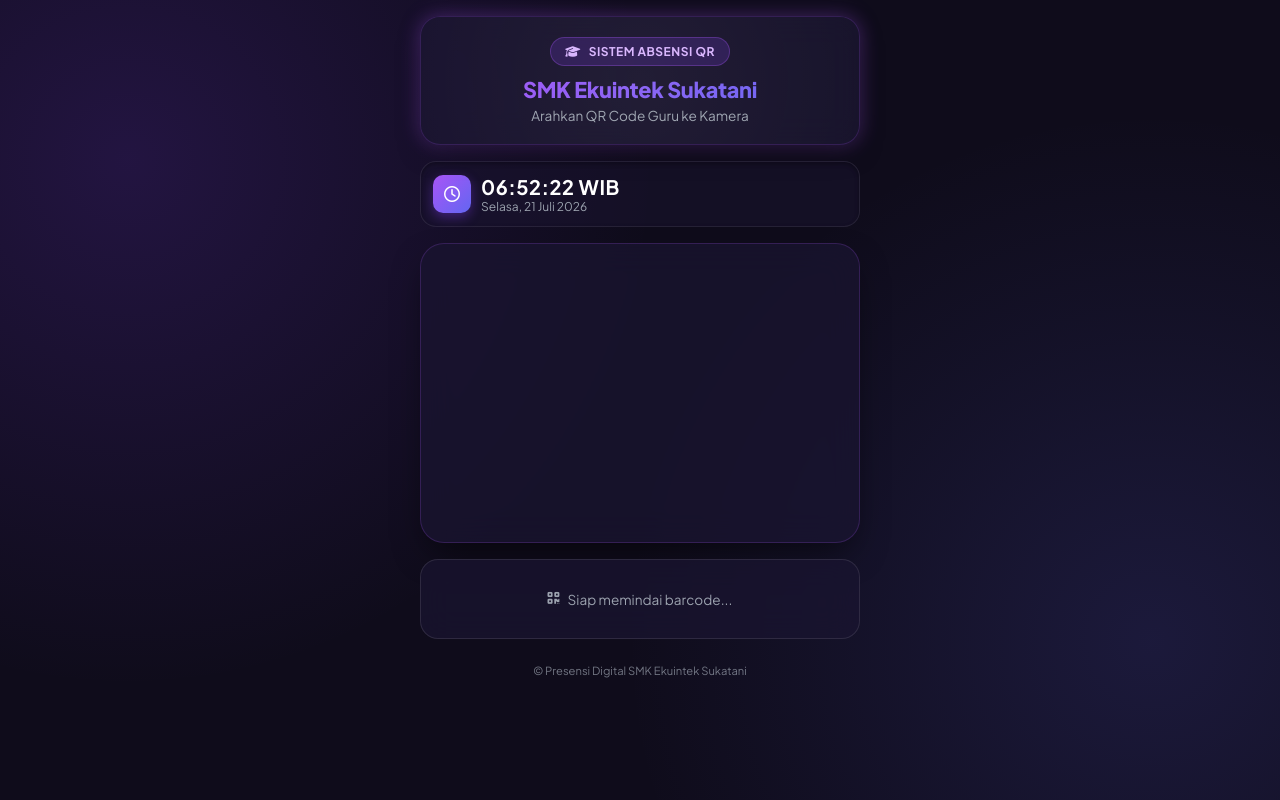
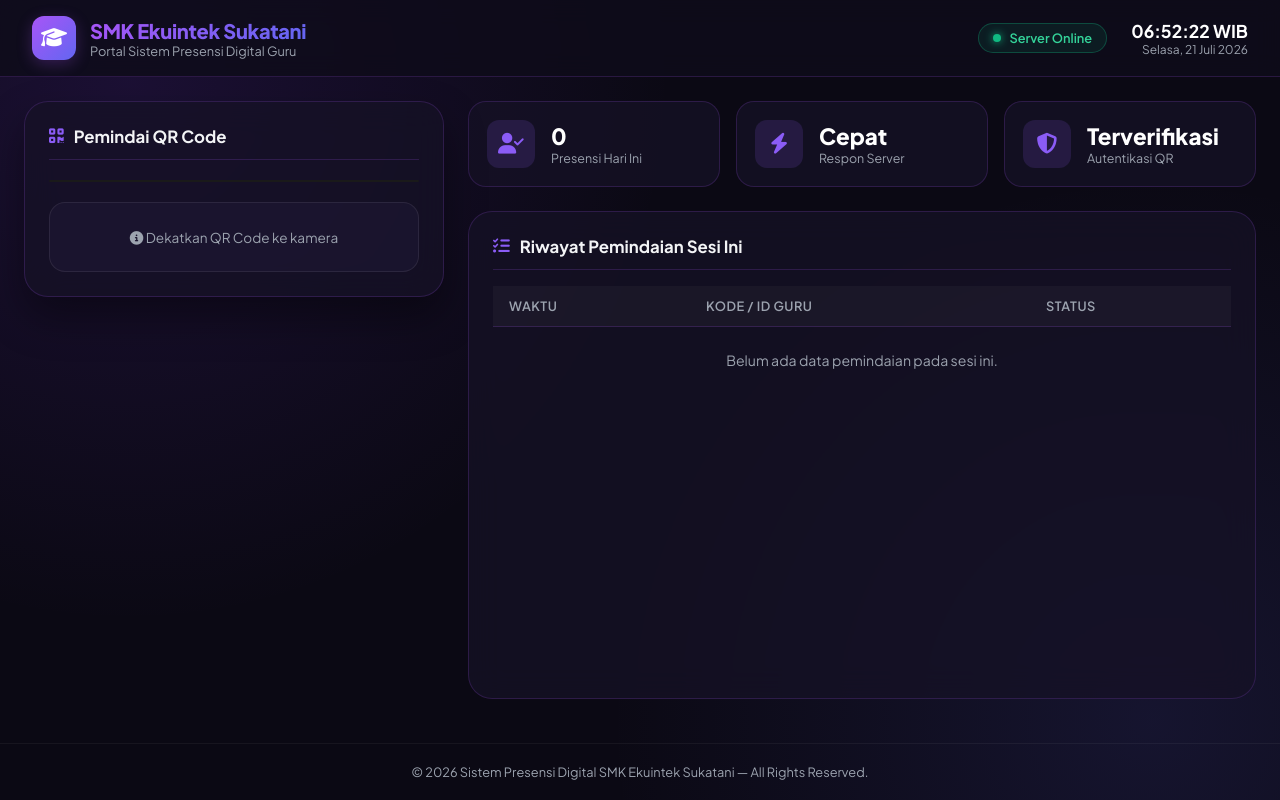
Before and after one commit to sayadesa12-web/Absensi-Sekolah, a plain HTML site: page index.html in a window 1280 px wide. Drawn offline with Linux system fonts and the light colour scheme; a script that the page names is missing.

Commit message:
Update index.html

```diff
--- a/index.html
+++ b/index.html
@@ -2,8 +2,8 @@
 <html lang="id">
 <head>
   <meta charset="UTF-8">
-  <meta name="viewport" content="width=device-width, initial-scale=1.0, maximum-scale=1.0, user-scalable=no">
-  <title>Presensi Digital - SMK Ekuintek Sukatani</title>
+  <meta name="viewport" content="width=device-width, initial-scale=1.0">
+  <title>Dashboard Presensi Digital - SMK Ekuintek Sukatani</title>
 
   <!-- Font & Icons -->
   <link rel="preconnect" href="https://fonts.googleapis.com">
@@ -16,11 +16,13 @@
 
   <style>
     :root {
-      --bg-dark: #0f0c1b;
-      --card-bg: rgba(26, 20, 48, 0.75);
-      --primary-purple: #7c3aed;
+      --bg-dark: #0b0914;
+      --panel-bg: rgba(22, 18, 38, 0.75);
+      --card-bg: rgba(30, 24, 52, 0.6);
+      --primary-purple: #8b5cf6;
       --primary-gradient: linear-gradient(135deg, #a855f7 0%, #6366f1 100%);
-      --accent-glow: rgba(168, 85, 247, 0.35);
+      --accent-glow: rgba(168, 85, 247, 0.25);
+      --border-color: rgba(168, 85, 247, 0.18);
       --text-main: #f3f4f6;
       --text-sub: #9ca3af;
       --success: #10b981;
@@ -32,259 +34,436 @@
       margin: 0;
       padding: 0;
       font-family: 'Plus Jakarta Sans', sans-serif;
-      -webkit-tap-highlight-color: transparent;
     }
 
     body {
       background-color: var(--bg-dark);
       background-image:
-        radial-gradient(circle at 10% 20%, rgba(124, 58, 237, 0.18) 0%, transparent 40%),
-        radial-gradient(circle at 90% 80%, rgba(99, 102, 241, 0.15) 0%, transparent 40%);
+        radial-gradient(circle at 10% 10%, rgba(124, 58, 237, 0.15) 0%, transparent 40%),
+        radial-gradient(circle at 90% 90%, rgba(99, 102, 241, 0.12) 0%, transparent 40%);
       background-attachment: fixed;
       color: var(--text-main);
       min-height: 100vh;
       display: flex;
       flex-direction: column;
-      align-items: center;
-      padding: 16px;
     }
 
-    /* Container Utama */
-    .app-container {
+    /* Web Navbar */
+    .web-navbar {
       width: 100%;
-      max-width: 440px;
+      background: rgba(15, 12, 27, 0.85);
+      backdrop-filter: blur(12px);
+      border-bottom: 1px solid var(--border-color);
+      padding: 16px 32px;
       display: flex;
-      flex-direction: column;
-      gap: 16px;
+      justify-content: space-between;
+      align-items: center;
+      position: sticky;
+      top: 0;
+      z-index: 100;
     }
 
-    /* Header & Identitas Sekolah */
-    .header-card {
-      background: var(--card-bg);
-      backdrop-filter: blur(16px);
-      -webkit-backdrop-filter: blur(16px);
-      border: 1px solid rgba(168, 85, 247, 0.2);
-      border-radius: 20px;
-      padding: 20px 16px;
-      text-align: center;
-      position: relative;
-      overflow: hidden;
-      box-shadow: 0 10px 30px -10px rgba(0, 0, 0, 0.5), 0 0 20px var(--accent-glow);
+    .brand-section {
+      display: flex;
+      align-items: center;
+      gap: 14px;
     }
 
-    .header-card::before {
-      content: '';
-      position: absolute;
-      top: -50%;
-      left: -50%;
-      width: 200%;
-      height: 200%;
-      background: radial-gradient(circle, rgba(255,255,255,0.05) 0%, transparent 60%);
-      pointer-events: none;
+    .brand-icon {
+      width: 44px;
+      height: 44px;
+      background: var(--primary-gradient);
+      border-radius: 12px;
+      display: flex;
+      align-items: center;
+      justify-content: center;
+      font-size: 1.3rem;
+      color: #fff;
+      box-shadow: 0 4px 15px var(--accent-glow);
     }
 
-    .school-badge {
-      display: inline-flex;
-      align-items: center;
-      gap: 8px;
-      background: rgba(124, 58, 237, 0.2);
-      border: 1px solid rgba(168, 85, 247, 0.3);
-      color: #d8b4fe;
-      padding: 6px 14px;
-      border-radius: 30px;
-      font-size: 0.75rem;
-      font-weight: 700;
-      letter-spacing: 0.5px;
-      text-transform: uppercase;
-      margin-bottom: 10px;
-    }
-
-    .school-name {
-      font-size: 1.35rem;
+    .brand-title {
+      font-size: 1.25rem;
       font-weight: 800;
       background: var(--primary-gradient);
       -webkit-background-clip: text;
       -webkit-text-fill-color: transparent;
       letter-spacing: -0.3px;
-      margin-bottom: 4px;
     }
 
-    .app-subtitle {
-      font-size: 0.85rem;
+    .brand-subtitle {
+      font-size: 0.8rem;
       color: var(--text-sub);
     }
 
-    /* Card Jam Real-time */
-    .time-card {
-      background: rgba(26, 20, 48, 0.5);
-      border: 1px solid rgba(255, 255, 255, 0.08);
-      border-radius: 16px;
-      padding: 12px;
+    .nav-status {
       display: flex;
-      justify-content: space-between;
       align-items: center;
-      box-shadow: inset 0 2px 4px rgba(0,0,0,0.3);
+      gap: 24px;
     }
 
-    .time-info {
-      display: flex;
+    .status-badge {
+      display: inline-flex;
       align-items: center;
-      gap: 10px;
+      gap: 8px;
+      background: rgba(16, 185, 129, 0.1);
+      border: 1px solid rgba(16, 185, 129, 0.3);
+      color: #34d399;
+      padding: 6px 14px;
+      border-radius: 20px;
+      font-size: 0.8rem;
+      font-weight: 600;
     }
 
-    .time-icon {
-      width: 38px;
-      height: 38px;
-      background: var(--primary-gradient);
-      border-radius: 10px;
-      display: flex;
-      align-items: center;
-      justify-content: center;
-      color: white;
-      font-size: 1rem;
-      box-shadow: 0 4px 12px rgba(124, 58, 237, 0.4);
+    .status-dot {
+      width: 8px;
+      height: 8px;
+      background-color: var(--success);
+      border-radius: 50%;
+      box-shadow: 0 0 8px var(--success);
     }
 
-    .clock-display {
-      font-size: 1.25rem;
+    .clock-container {
+      text-align: right;
+    }
+
+    .clock-time {
+      font-size: 1.1rem;
       font-weight: 700;
-      letter-spacing: 0.5px;
       color: #fff;
     }
 
-    .date-display {
+    .clock-date {
       font-size: 0.75rem;
       color: var(--text-sub);
     }
 
-    /* Frame Scanner Camera */
-    .scanner-card {
-      background: var(--card-bg);
+    /* Main Container */
+    .dashboard-container {
+      max-width: 1280px;
+      width: 100%;
+      margin: 24px auto;
+      padding: 0 24px;
+      display: grid;
+      grid-template-columns: 420px 1fr;
+      gap: 24px;
+      flex: 1;
+    }
+
+    /* Left Panel - Scanner */
+    .panel-scanner {
+      background: var(--panel-bg);
       backdrop-filter: blur(16px);
-      -webkit-backdrop-filter: blur(16px);
-      border: 1px solid rgba(168, 85, 247, 0.2);
+      border: 1px solid var(--border-color);
       border-radius: 24px;
-      padding: 16px;
-      position: relative;
-      box-shadow: 0 15px 35px -10px rgba(0, 0, 0, 0.6);
-      min-height: 300px;
+      padding: 24px;
       display: flex;
       flex-direction: column;
-      justify-content: center;
+      gap: 20px;
+      box-shadow: 0 20px 40px rgba(0, 0, 0, 0.4);
+      height: fit-content;
+    }
+
+    .panel-header {
+      display: flex;
+      align-items: center;
+      gap: 10px;
+      font-size: 1.05rem;
+      font-weight: 700;
+      color: var(--text-main);
+      border-bottom: 1px solid var(--border-color);
+      padding-bottom: 12px;
+    }
+
+    .panel-header i {
+      color: var(--primary-purple);
     }
 
     #reader {
       width: 100%;
       border-radius: 16px;
       overflow: hidden;
-      border: none !important;
       background: #000;
+      border: 1px solid rgba(255, 255, 255, 0.1);
     }
 
     #reader video {
       object-fit: cover !important;
-      border-radius: 16px;
       width: 100% !important;
     }
 
-    /* Card Response Status */
-    .result-card {
+    .btn-start {
+      background: var(--primary-gradient);
+      color: #fff;
+      border: none;
+      padding: 14px 24px;
+      border-radius: 14px;
+      font-weight: 700;
+      font-size: 0.95rem;
+      cursor: pointer;
+      box-shadow: 0 8px 20px var(--accent-glow);
+      display: flex;
+      align-items: center;
+      justify-content: center;
+      gap: 10px;
+      transition: all 0.2s;
+      width: 100%;
+    }
+
+    .btn-start:hover {
+      opacity: 0.95;
+      transform: translateY(-1px);
+    }
+
+    .status-card {
       background: var(--card-bg);
-      backdrop-filter: blur(16px);
-      -webkit-backdrop-filter: blur(16px);
-      border: 1px solid rgba(255, 255, 255, 0.1);
-      border-radius: 18px;
+      border: 1px solid rgba(255, 255, 255, 0.08);
+      border-radius: 16px;
       padding: 16px;
       text-align: center;
-      transition: all 0.3s cubic-bezier(0.4, 0, 0.2, 1);
-      min-height: 80px;
+      min-height: 70px;
       display: flex;
       align-items: center;
       justify-content: center;
     }
 
-    .status-standby {
-      color: var(--text-sub);
-      font-size: 0.85rem;
+    /* Right Panel - Log & Analytics */
+    .panel-content {
+      display: flex;
+      flex-direction: column;
+      gap: 24px;
+    }
+
+    .stats-grid {
+      display: grid;
+      grid-template-columns: repeat(3, 1fr);
+      gap: 16px;
+    }
+
+    .stat-card {
+      background: var(--panel-bg);
+      border: 1px solid var(--border-color);
+      border-radius: 18px;
+      padding: 18px;
       display: flex;
       align-items: center;
-      gap: 8px;
+      gap: 16px;
     }
 
-    .status-success {
-      color: var(--success);
-      font-weight: 600;
-      animation: popIn 0.3s ease;
+    .stat-icon {
+      width: 48px;
+      height: 48px;
+      border-radius: 12px;
+      background: rgba(139, 92, 246, 0.15);
+      color: var(--primary-purple);
+      display: flex;
+      align-items: center;
+      justify-content: center;
+      font-size: 1.3rem;
     }
 
-    .status-error {
-      color: var(--error);
-      font-weight: 600;
-      animation: popIn 0.3s ease;
+    .stat-val {
+      font-size: 1.4rem;
+      font-weight: 800;
+      color: #fff;
     }
 
-    @keyframes popIn {
-      0% { transform: scale(0.9); opacity: 0; }
-      100% { transform: scale(1); opacity: 1; }
+    .stat-lbl {
+      font-size: 0.78rem;
+      color: var(--text-sub);
     }
 
-    .footer-text {
+    /* Log Table */
+    .table-card {
+      background: var(--panel-bg);
+      backdrop-filter: blur(16px);
+      border: 1px solid var(--border-color);
+      border-radius: 24px;
+      padding: 24px;
+      flex: 1;
+      display: flex;
+      flex-direction: column;
+      gap: 16px;
+    }
+
+    .table-container {
+      width: 100%;
+      overflow-x: auto;
+    }
+
+    table {
+      width: 100%;
+      border-collapse: collapse;
+      text-align: left;
+    }
+
+    th {
+      background: rgba(255, 255, 255, 0.03);
+      color: var(--text-sub);
+      font-size: 0.8rem;
+      font-weight: 600;
+      padding: 12px 16px;
+      border-bottom: 1px solid var(--border-color);
+      text-transform: uppercase;
+      letter-spacing: 0.5px;
+    }
+
+    td {
+      padding: 14px 16px;
+      border-bottom: 1px solid rgba(255, 255, 255, 0.05);
+      font-size: 0.88rem;
+    }
+
+    tr:last-child td {
+      border-bottom: none;
+    }
+
+    .badge-scan {
+      background: rgba(16, 185, 129, 0.15);
+      color: #34d399;
+      padding: 4px 10px;
+      border-radius: 20px;
+      font-size: 0.75rem;
+      font-weight: 600;
+    }
+
+    .footer-web {
       text-align: center;
-      font-size: 0.7rem;
+      padding: 20px;
+      font-size: 0.8rem;
       color: var(--text-sub);
-      margin-top: 8px;
-      opacity: 0.7;
+      border-top: 1px solid rgba(255, 255, 255, 0.05);
+      margin-top: 20px;
+    }
+
+    /* Responsive adjustment */
+    @media (max-width: 992px) {
+      .dashboard-container {
+        grid-template-columns: 1fr;
+      }
+      .stats-grid {
+        grid-template-columns: 1fr;
+      }
+      .nav-status {
+        display: none;
+      }
     }
   </style>
 </head>
 <body>
 
-  <div class="app-container">
-
-    <!-- Header Identitas -->
-    <div class="header-card">
-      <div class="school-badge">
-        <i class="fa-solid fa-graduation-cap"></i> Sistem Absensi QR
+  <!-- Web Navbar Header -->
+  <header class="web-navbar">
+    <div class="brand-section">
+      <div class="brand-icon">
+        <i class="fa-solid fa-graduation-cap"></i>
       </div>
-      <h1 class="school-name">SMK Ekuintek Sukatani</h1>
-      <p class="app-subtitle">Arahkan QR Code Guru ke Kamera</p>
+      <div>
+        <div class="brand-title">SMK Ekuintek Sukatani</div>
+        <div class="brand-subtitle">Portal Sistem Presensi Digital Guru</div>
+      </div>
     </div>
 
-    <!-- Jam Real-time -->
-    <div class="time-card">
-      <div class="time-info">
-        <div class="time-icon">
-          <i class="fa-regular fa-clock"></i>
+    <div class="nav-status">
+      <div class="status-badge">
+        <span class="status-dot"></span> Server Online
       </div>
+      <div class="clock-container">
+        <div class="clock-time" id="clock">00:00:00 WIB</div>
+        <div class="clock-date" id="date">Hari, Tanggal Bulan Tahun</div>
+      </div>
+    </div>
+  </header>
+
+  <!-- Dashboard Main Layout -->
+  <main class="dashboard-container">
+
+    <!-- Left Column: Scanner -->
+    <section class="panel-scanner">
+      <div class="panel-header">
+        <i class="fa-solid fa-qrcode"></i> Pemindai QR Code
+      </div>
+
+      <div id="reader"></div>
+
+      <button class="btn-start" id="start-btn" onclick="startScanner()">
+        <i class="fa-solid fa-camera"></i> Buka Kamera Scanner
+      </button>
+
+      <div class="status-card" id="result-box">
+        <div style="color: var(--text-sub); font-size: 0.85rem;">
+          <i class="fa-solid fa-info-circle"></i> Dekatkan QR Code ke kamera
+        </div>
+      </div>
+    </section>
+
+    <!-- Right Column: Live Table & Stats -->
+    <section class="panel-content">
+
+      <!-- Stats Cards -->
+      <div class="stats-grid">
+        <div class="stat-card">
+          <div class="stat-icon"><i class="fa-solid fa-user-check"></i></div>
           <div>
-          <div class="clock-display" id="clock">00:00:00 WIB</div>
-          <div class="date-display" id="date">Hari, Tanggal Bulan Tahun</div>
+            <div class="stat-val" id="total-scans">0</div>
+            <div class="stat-lbl">Presensi Hari Ini</div>
+          </div>
+        </div>
+        <div class="stat-card">
+          <div class="stat-icon"><i class="fa-solid fa-bolt"></i></div>
+          <div>
+            <div class="stat-val">Cepat</div>
+            <div class="stat-lbl">Respon Server</div>
+          </div>
+        </div>
+        <div class="stat-card">
+          <div class="stat-icon"><i class="fa-solid fa-shield-halved"></i></div>
+          <div>
+            <div class="stat-val">Terverifikasi</div>
+            <div class="stat-lbl">Autentikasi QR</div>
           </div>
         </div>
       </div>
 
-    <!-- Frame Scanner -->
-    <div class="scanner-card">
-      <div id="reader"></div>
+      <!-- Realtime Log Table -->
+      <div class="table-card">
+        <div class="panel-header">
+          <i class="fa-solid fa-list-check"></i> Riwayat Pemindaian Sesi Ini
         </div>
 
-    <!-- Tampilan Status Result -->
-    <div class="result-card" id="result-box">
-      <div class="status-standby" id="status-text">
-        <i class="fa-solid fa-qrcode"></i> Siap memindai barcode...
+        <div class="table-container">
+          <table>
+            <thead>
+              <tr>
+                <th>Waktu</th>
+                <th>Kode / ID Guru</th>
+                <th>Status</th>
+              </tr>
+            </thead>
+            <tbody id="log-table-body">
+              <tr id="empty-row">
+                <td colspan="3" style="text-align: center; color: var(--text-sub); padding: 24px;">
+                  Belum ada data pemindaian pada sesi ini.
+                </td>
+              </tr>
+            </tbody>
+          </table>
         </div>
       </div>
 
-    <div class="footer-text">
-      &copy; Presensi Digital SMK Ekuintek Sukatani
-    </div>
+    </section>
 
-  </div>
+  </main>
+
+  <footer class="footer-web">
+    &copy; 2026 Sistem Presensi Digital SMK Ekuintek Sukatani — All Rights Reserved.
+  </footer>
 
   <script>
     const SCRIPT_URL = "https://script.google.com/macros/s/AKfycbw3bQP5nkZyVnesXbCd1p6zplwptdsFQXtISumfuP8f8amPVW_o2iYvzXEkEsFF5Tf3/exec";
 
-    // Jam Real-Time
+    let scanCount = 0;
+
     function updateClock() {
       const now = new Date();
       const hours = String(now.getHours()).padStart(2, '0');
@@ -298,10 +477,9 @@
     setInterval(updateClock, 1000);
     updateClock();
 
-    // Sistem QR Code Scanner khusus Multi-Kamera
     let isProcessing = false;
     const resultBox = document.getElementById('result-box');
-    const html5QrCode = new Html5Qrcode("reader");
+    let html5QrCode = null;
 
     function onScanSuccess(qrCodeMessage) {
       if (isProcessing) return;
@@ -311,9 +489,12 @@
 
       resultBox.innerHTML = `
         <div style="color: #a855f7; font-weight: 600;">
-          <i class="fa-solid fa-spinner fa-spin"></i> Memproses data absensi...
+          <i class="fa-solid fa-spinner fa-spin"></i> Mengirim data ke server...
         </div>
       `;
+
+      const now = new Date();
+      const timeStr = now.toLocaleTimeString('id-ID');
 
       fetch(SCRIPT_URL, {
         method: 'POST',
@@ -325,32 +506,51 @@
       })
       .then(() => {
         resultBox.innerHTML = `
-          <div class="status-success">
-            <i class="fa-solid fa-circle-check" style="font-size: 1.2rem;"></i><br>
-            Absen Berhasil Dicatat!
+          <div style="color: var(--success); font-weight: 700;">
+            <i class="fa-solid fa-circle-check"></i> Absen Berhasil!
           </div>
         `;
+        addLogToTable(timeStr, qrCodeMessage, "Berhasil");
         resetScannerWithDelay();
       })
       .catch(error => {
         resultBox.innerHTML = `
-          <div class="status-error">
-            <i class="fa-solid fa-circle-xmark"></i> Gagal terhubung ke server!
+          <div style="color: var(--error); font-weight: 700;">
+            <i class="fa-solid fa-circle-xmark"></i> Gagal Kirim Data!
           </div>
         `;
         resetScannerWithDelay();
       });
     }
 
+    function addLogToTable(time, qrId, status) {
+      const emptyRow = document.getElementById('empty-row');
+      if (emptyRow) emptyRow.remove();
+
+      scanCount++;
+      document.getElementById('total-scans').innerText = scanCount;
+
+      const tbody = document.getElementById('log-table-body');
+      const newRow = document.createElement('tr');
+
+      newRow.innerHTML = `
+        <td style="font-weight: 600;">${time}</td>
+        <td><code>${qrId}</code></td>
+        <td><span class="badge-scan"><i class="fa-solid fa-check"></i> ${status}</span></td>
+      `;
+
+      tbody.insertBefore(newRow, tbody.firstChild);
+    }
+
     function resetScannerWithDelay() {
       setTimeout(() => {
         resultBox.innerHTML = `
-          <div class="status-standby">
-            <i class="fa-solid fa-qrcode"></i> Siap memindai barcode berikutnya...
+          <div style="color: var(--text-sub); font-size: 0.85rem;">
+            <i class="fa-solid fa-info-circle"></i> Siap memindai barcode berikutnya...
           </div>
         `;
         isProcessing = false;
-      }, 3500);
+      }, 3000);
     }
 
     function playBeep() {
@@ -368,20 +568,43 @@
       } catch(e) {}
     }
 
-    // PAKSA MENGGUNAKAN KAMERA BELAKANG UTAMA
-    const config = { fps: 10, qrbox: { width: 220, height: 220 } };
+    function startScanner() {
+      document.getElementById('start-btn').style.display = 'none';
+      html5QrCode = new Html5Qrcode("reader");
+
+      Html5Qrcode.getCameras().then(devices => {
+        if (devices && devices.length) {
+          let cameraId = devices[devices.length - 1].id;
+
+          for (let dev of devices) {
+            if (dev.label.toLowerCase().includes('back') || dev.label.toLowerCase().includes('belakang') || dev.label.toLowerCase().includes('environment')) {
+              cameraId = dev.id;
+              break;
+            }
+          }
 
           html5QrCode.start(
-      { facingMode: "environment" },
-      config,
+            cameraId,
+            { fps: 10, qrbox: { width: 220, height: 220 } },
             onScanSuccess
           ).catch(err => {
-      console.error("Gagal membuka kamera otomatis:", err);
-      resultBox.innerHTML = `
-        <div class="status-error">
-          <i class="fa-solid fa-triangle-exclamation"></i> Klik 'Izinkan Kamera' di browser HP Anda.
-        </div>
-      `;
+            showError("Gagal membuka kamera: " + err);
+          });
+        } else {
+          showError("Kamera tidak ditemukan.");
+        }
+      }).catch(err => {
+        showError("Izin kamera ditolak. Aktifkan izin kamera browser Anda.");
+      });
+    }
+
+    function showError(msg) {
+      document.getElementById('start-btn').style.display = 'flex';
+      resultBox.innerHTML = `<div style="color: var(--error); font-size: 0.85rem;"><i class="fa-solid fa-triangle-exclamation"></i> ${msg}</div>`;
+    }
+
+    window.addEventListener('load', () => {
+      startScanner();
     });
   </script>
 </body>
```
Lines whose indentation alone changed are shown as unchanged.
